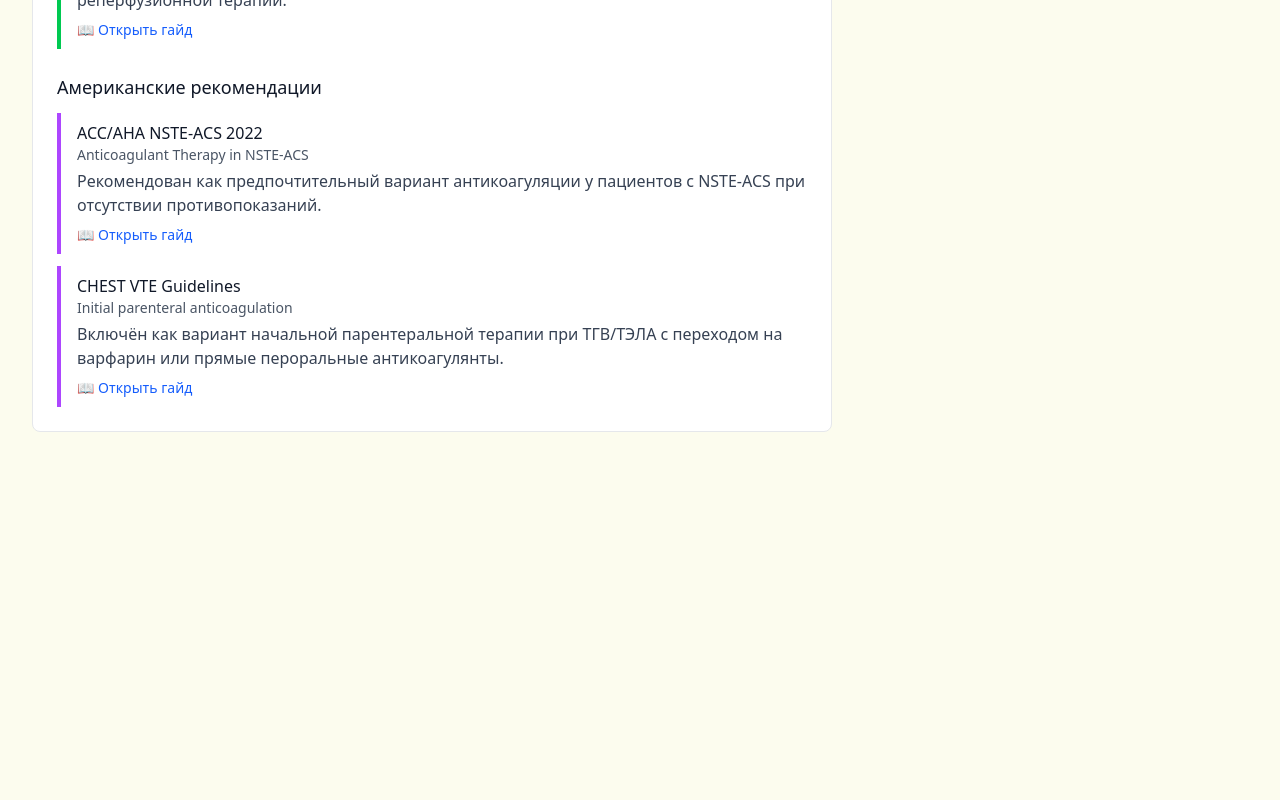
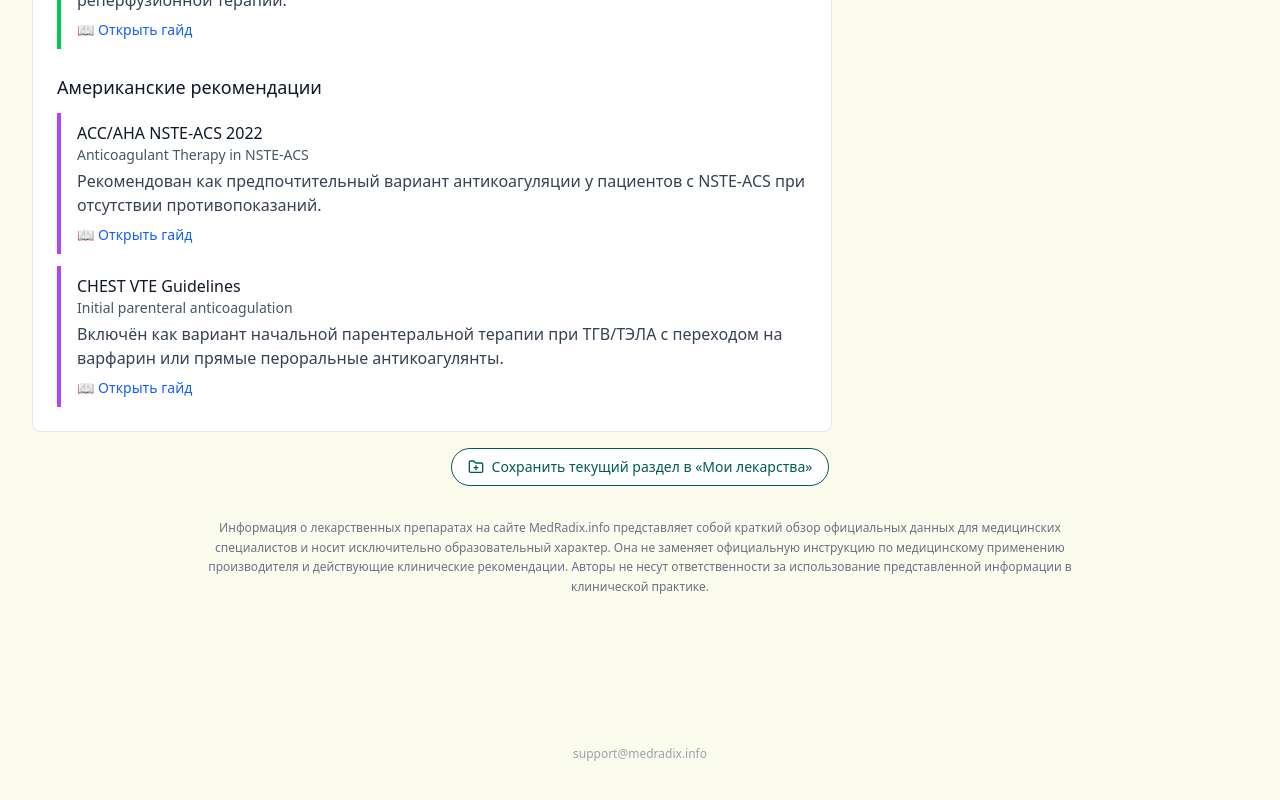
Before and after one commit to NMaryko/MedRadix, a Next.js app: page /drugs/1 in a window 1280 px wide. Shown: the part 5328-6128 px from the top of the page. Before the commit the page ends 5824 px from the top, so only its background shows below. Built offline with nearby package versions, Linux system fonts and the light colour scheme.

Commit message:
Update page.tsx

```diff
--- a/app/drugs/[slug]/page.tsx
+++ b/app/drugs/[slug]/page.tsx
@@ -1,6 +1,7 @@
 // app/drugs/[slug]/page.tsx - ИДЕАЛЬНАЯ СТРАНИЦА
 import { generateDrugSchema, type Drug } from '@/types/drug';
 import { mockDrugEnoxaparin } from '@/types/drug';
+import { FolderPlus } from 'lucide-react';
 
 export async function generateMetadata({ params }: { params: { slug: string } }) {
   const drug = await getDrugData(params.slug);
@@ -261,6 +262,30 @@ export default async function DrugPage({ params }: { params: { slug: string } })
             )}
           </div>
         </section>
+
+        {/* Кнопка сохранения */}
+        <section className="mt-4 mb-8 text-center">
+          <button
+            className="inline-flex items-center gap-2 px-4 py-2 rounded-full border border-[#015d52] bg-white text-sm font-medium text-[#015d52] hover:ring-1 hover:ring-[#015d52] hover:shadow-[0_0_10px_#015D52] transition"
+          >
+            <FolderPlus size={16} />
+            <span>Сохранить текущий раздел в «Мои лекарства»</span>
+          </button>
+        </section>
+
+        {/* Дисклеймер для раздела лекарств */}
+        <p className="mt-6 text-xs text-gray-500 text-center max-w-4xl mx-auto leading-relaxed">
+          Информация о лекарственных препаратах на сайте MedRadix.info представляет собой краткий обзор
+          официальных данных для медицинских специалистов и носит исключительно образовательный характер.
+          Она не заменяет официальную инструкцию по медицинскому применению производителя и действующие
+          клинические рекомендации. Авторы не несут ответственности за использование представленной
+          информации в клинической практике.
+        </p>
+
+        {/* Контакт для поддержки */}
+        <div className="mt-[150px] text-center text-xs text-gray-400">
+          support@medradix.info
+        </div>
       </div>
     </>
   );
```
